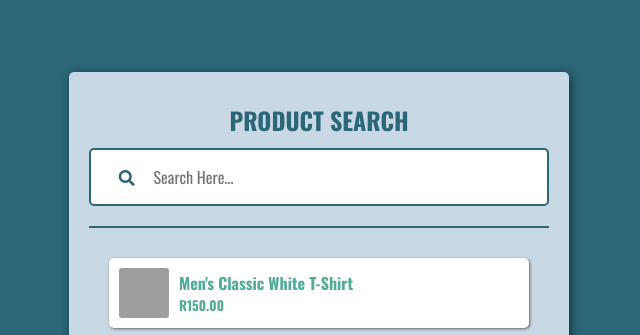
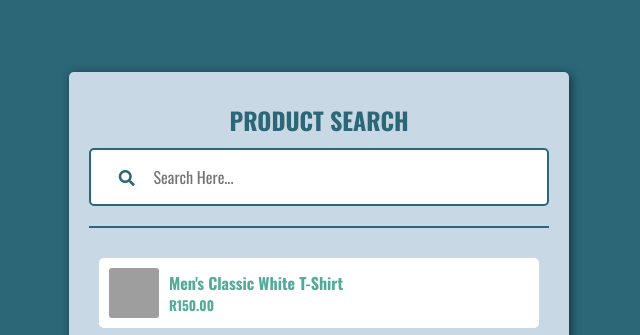
Before and after one commit to MoketeTyabekana/javascript-product-filter, a plain HTML site: page index.html in a window 1280 px wide. Shown: the top 335 px of the page, without its empty margins (321-961 px from the left). Drawn offline with nearby package versions, Linux system fonts and the light colour scheme; grey boxes are pictures that could not be loaded.

Commit message:
removed the left and right margins of the product, and removed the box shadow of the product container too.

```diff
--- a/style.css
+++ b/style.css
@@ -74,9 +74,8 @@ img{
     display: flex;
     align-items: center;
     cursor: pointer;
-    margin: 10px;
+    margin: 10px 0;
     background-color: #ffffff;
-    box-shadow: 1px 1px 3px #00000088;
     border-radius: 5px;
     color: #52ab98;
     text-align: start;
```
